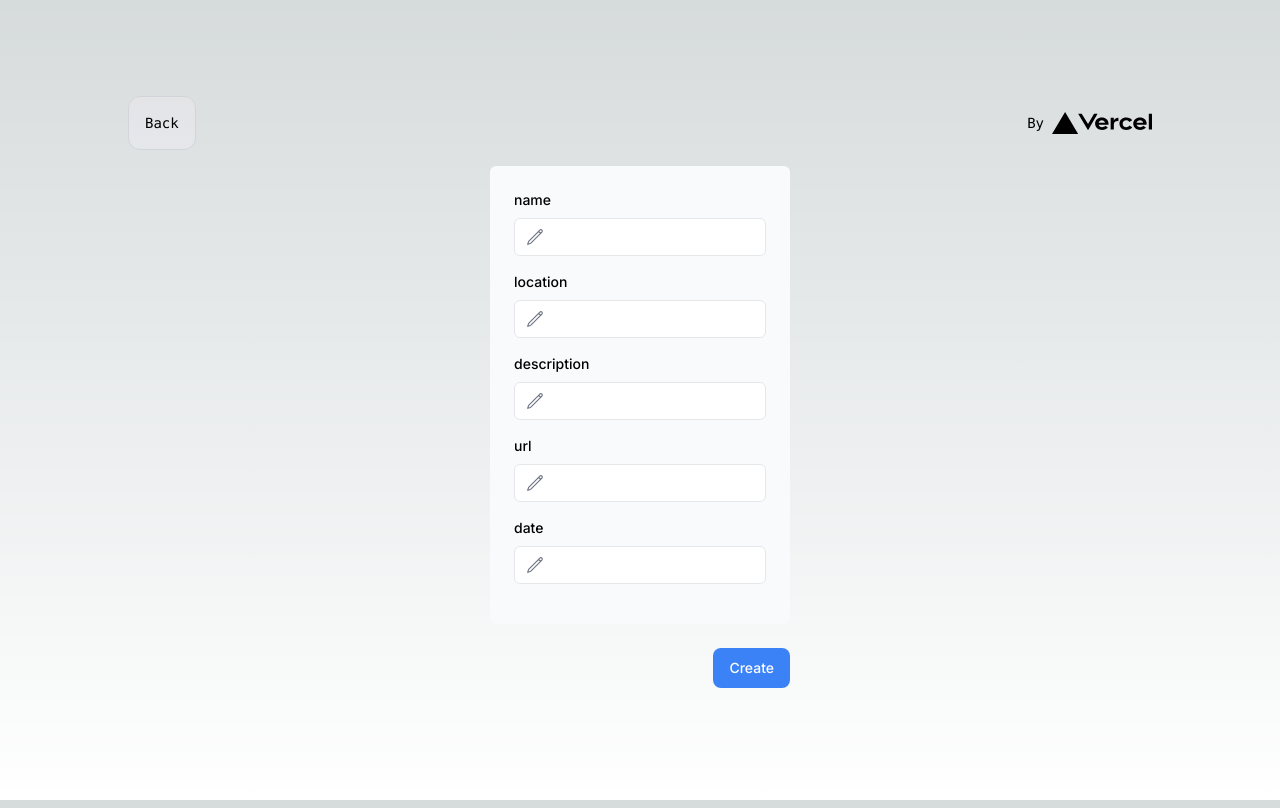
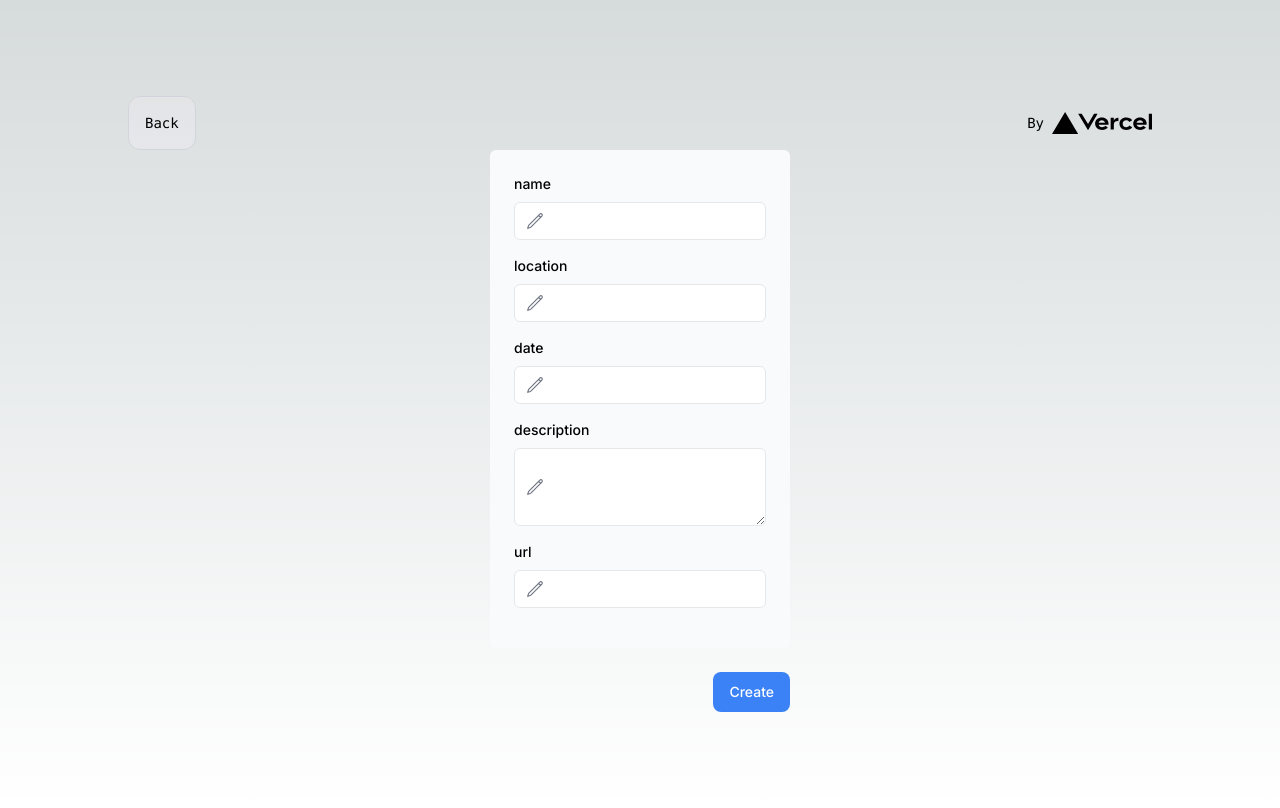
Before and after one commit to EmaSuriano/berlin-latino-hub, a Next.js app: page /events/create in a window 1280 px wide. Built offline with nearby package versions, Linux system fonts and the light colour scheme.

Commit message:
add form fields

```diff
--- a/src/lib/actions.ts
+++ b/src/lib/actions.ts
@@ -8,6 +8,8 @@ import { z } from "zod";
 import { dateToSql } from "./utils";
 
 const CreateEvent = EventsSchema.omit({ id: true });
+
+export type EventCreation = z.infer<typeof CreateEvent>;
 
 type FormDataErrors = z.inferFlattenedErrors<typeof CreateEvent>;
 
--- a/src/ui/create-event-form.tsx
+++ b/src/ui/create-event-form.tsx
@@ -1,10 +1,23 @@
 "use client";
 
-import { PencilIcon } from "@heroicons/react/24/outline";
 import { useFormState } from "react-dom";
-import { createEvent } from "@/lib/actions";
+import { EventCreation, createEvent } from "@/lib/actions";
+import { FC } from "react";
+import { TextInput } from "./fields/text-input";
+import { TextArea } from "./fields/text-area";
 
-const FIELDS = ["name", "location", "description", "url", "date"] as const;
+type EventComponent = FC<{
+  name: keyof EventCreation;
+  errors: string[];
+}>;
+
+const FIELDS: Record<keyof EventCreation, EventComponent> = {
+  name: TextInput,
+  location: TextInput,
+  date: TextInput,
+  description: TextArea,
+  url: TextInput,
+};
 
 export default function CreateEventForm() {
   const initialState = { message: null, errors: {} };
@@ -13,38 +26,14 @@ export default function CreateEventForm() {
   return (
     <form action={dispatch}>
       <div className="rounded-md bg-gray-50 p-4 dark:bg-gray-900 md:p-6">
-        {FIELDS.map((field) => {
-          const errors = state.errors && state.errors[field];
+        {Object.entries(FIELDS).map(([name, Component]) => {
+          const key = name as keyof EventCreation;
           return (
-            <div className="mb-4" key={field}>
-              <label htmlFor={field} className="mb-2 block text-sm font-medium">
-                {field}
-              </label>
-              <div className="relative mt-2 rounded-md">
-                <div className="relative">
-                  <input
-                    id={field}
-                    name={field}
-                    className="peer block w-full rounded-md border border-gray-200 py-2 pl-10 text-sm outline-2 placeholder:text-gray-500 dark:bg-gray-800"
-                    aria-describedby="amount-error"
-                    required
-                  />
-                  <PencilIcon className="pointer-events-none absolute left-3 top-1/2 h-[18px] w-[18px] -translate-y-1/2 text-gray-500 peer-focus:text-gray-900" />
-                </div>
-              </div>
-
-              {errors ? (
-                <div
-                  id="amount-error"
-                  aria-live="polite"
-                  className="mt-2 text-sm text-red-500"
-                >
-                  {errors.map((error: string) => (
-                    <p key={error}>{error}</p>
-                  ))}
-                </div>
-              ) : null}
-            </div>
+            <Component
+              key={key}
+              name={key}
+              errors={(state.errors && state.errors[key]) || []}
+            />
           );
         })}
 
--- /dev/null
+++ b/src/ui/fields/text-area.tsx
@@ -0,0 +1,43 @@
+"use client";
+
+import { EventCreation } from "@/lib/actions";
+import { FC } from "react";
+import { PencilIcon } from "@heroicons/react/24/outline";
+
+type EventComponent = FC<{
+  name: keyof EventCreation;
+  errors: string[];
+}>;
+
+export const TextArea: EventComponent = ({ name, errors }) => {
+  return (
+    <div className="mb-4">
+      <label htmlFor={name} className="mb-2 block text-sm font-medium">
+        {name}
+      </label>
+      <div className="relative mt-2 rounded-md">
+        <div className="relative">
+          <textarea
+            rows={3}
+            id={name}
+            name={name}
+            className="peer block w-full rounded-md border border-gray-200 py-2 pl-10 text-sm outline-2 placeholder:text-gray-500 dark:bg-gray-800"
+            aria-describedby="amount-error"
+            required
+          />
+          <PencilIcon className="pointer-events-none absolute left-3 top-1/2 h-[18px] w-[18px] -translate-y-1/2 text-gray-500 peer-focus:text-gray-900" />
+        </div>
+      </div>
+
+      {errors ? (
+        <div
+          id="amount-error"
+          aria-live="polite"
+          className="mt-2 text-sm text-red-500"
+        >
+          {errors.join(", ")}
+        </div>
+      ) : null}
+    </div>
+  );
+};
--- /dev/null
+++ b/src/ui/fields/text-input.tsx
@@ -0,0 +1,42 @@
+"use client";
+
+import { EventCreation } from "@/lib/actions";
+import { FC } from "react";
+import { PencilIcon } from "@heroicons/react/24/outline";
+
+type EventComponent = FC<{
+  name: keyof EventCreation;
+  errors: string[];
+}>;
+
+export const TextInput: EventComponent = ({ name, errors }) => {
+  return (
+    <div className="mb-4">
+      <label htmlFor={name} className="mb-2 block text-sm font-medium">
+        {name}
+      </label>
+      <div className="relative mt-2 rounded-md">
+        <div className="relative">
+          <input
+            id={name}
+            name={name}
+            className="peer block w-full rounded-md border border-gray-200 py-2 pl-10 text-sm outline-2 placeholder:text-gray-500 dark:bg-gray-800"
+            aria-describedby="amount-error"
+            required
+          />
+          <PencilIcon className="pointer-events-none absolute left-3 top-1/2 h-[18px] w-[18px] -translate-y-1/2 text-gray-500 peer-focus:text-gray-900" />
+        </div>
+      </div>
+
+      {errors ? (
+        <div
+          id="amount-error"
+          aria-live="polite"
+          className="mt-2 text-sm text-red-500"
+        >
+          {errors.join(", ")}
+        </div>
+      ) : null}
+    </div>
+  );
+};
```
